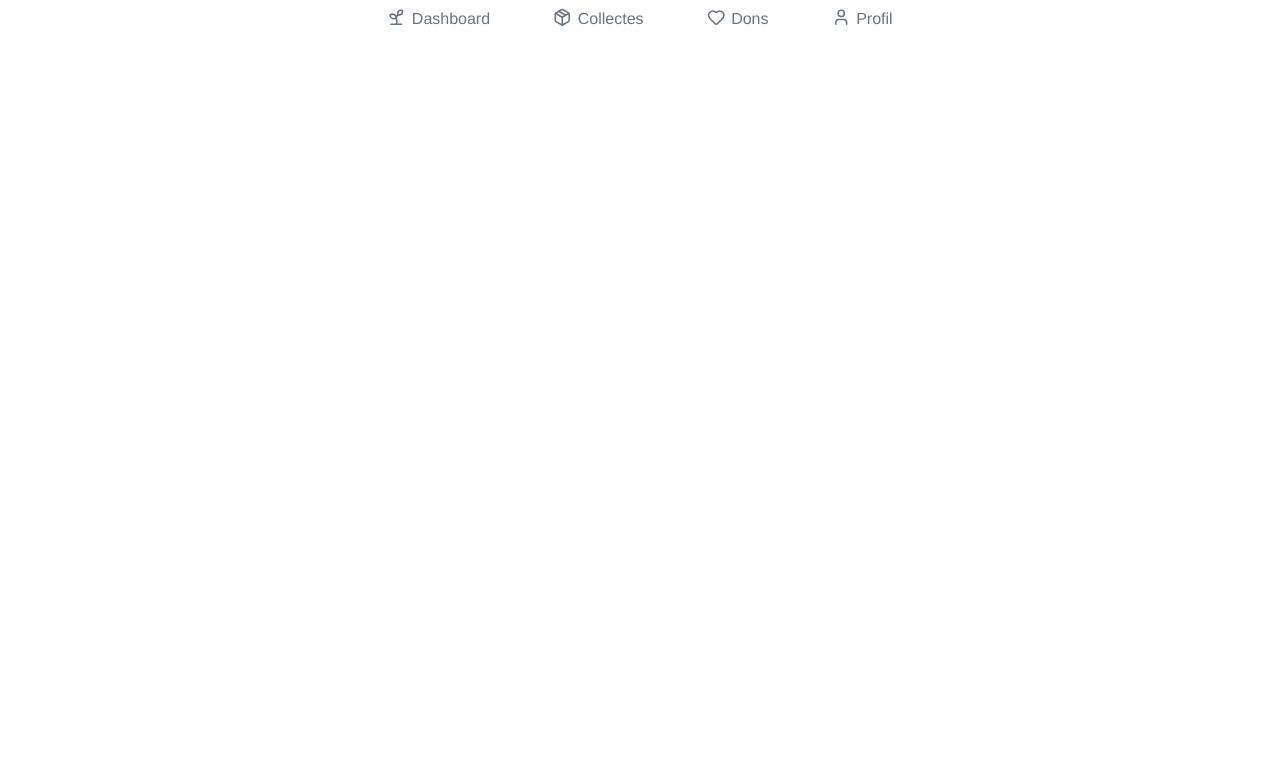
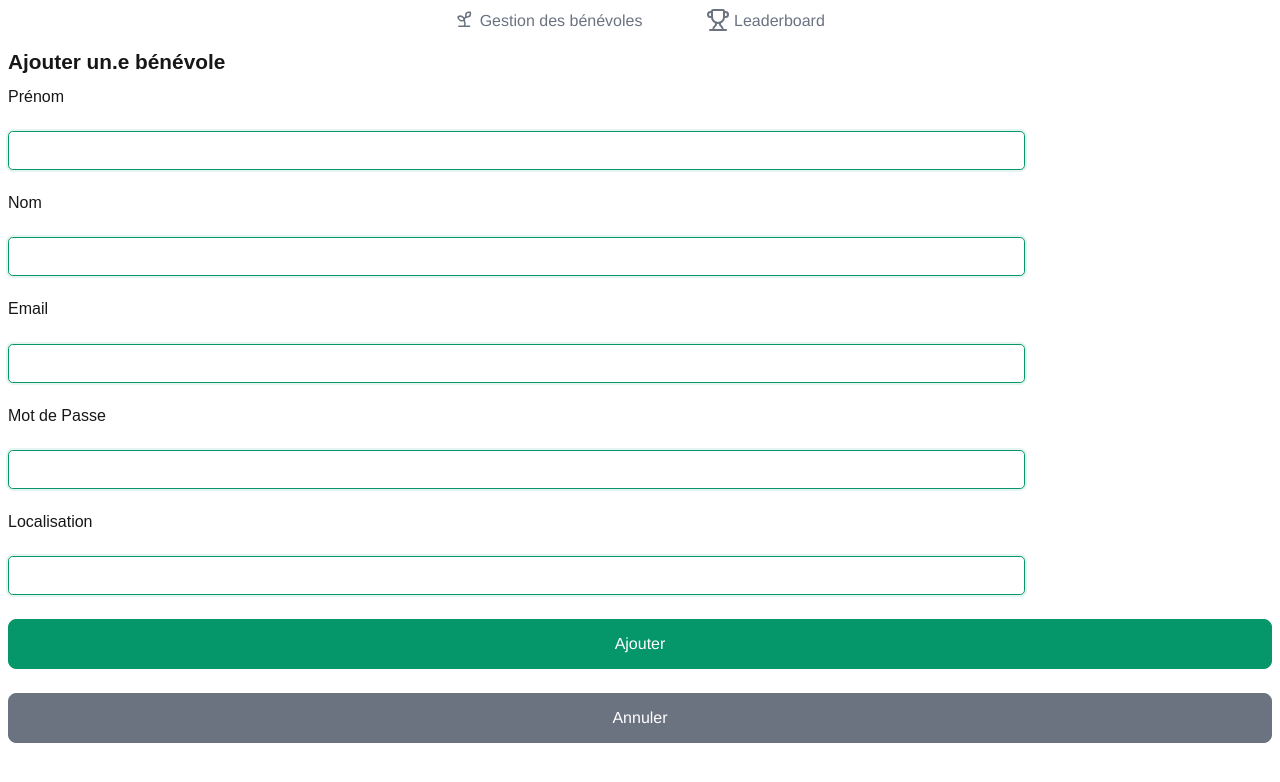
Before and after one commit to Vikybu/Adaction_front, a Vue app: page / in a window 1280 px wide. Shown: the top 782 px of the page. Built offline with nearby package versions, Linux system fonts and the light colour scheme.

Commit message:
add: creation of the FormLayout compo

```diff
--- a/src/App.vue
+++ b/src/App.vue
@@ -1,7 +1,10 @@
 <script setup>
 //import { ref, computed } from 'vue'
 import MenuCompo from './components/MenuCompo.vue'
-import { menuItemVolunteer } from './assets/elements'
+import FormLayout from './components/FormLayout.vue'
+//import { menuItemVolunteer } from './assets/elements'
+import { menuItemAdmin } from './assets/elements'
+import { formLayoutCreationVolunteer } from './assets/elements'
 //import Collect from './Collect.vue'
 //import Donation from './Daonation.vue'
 //import Profil from './Profil.vue'
@@ -20,12 +23,18 @@ import { menuItemVolunteer } from './assets/elements'
 <template>
   <div class="card-header">
     <MenuCompo
-      v-for="item in menuItemVolunteer"
+      v-for="item in menuItemAdmin"
       :key="item.id"
       :svg="item.svg"
-      :menuElement="item.nameElement"
+      :nameElement="item.nameElement"
     />
   </div>
+  <FormLayout
+    :title="'Ajouter un.e bénévole'"
+    :fields="formLayoutCreationVolunteer"
+    :button1="'Ajouter'"
+    :button2="'Annuler'"
+  />
 </template>
 
 <style scoped>
--- a/src/assets/elements.js
+++ b/src/assets/elements.js
@@ -1,3 +1,47 @@
+export let menuItemAdmin = [
+  {
+    svg: `<svg
+        xmlns="http://www.w3.org/2000/svg"
+        width="20"
+        height="20"
+        viewBox="0 0 26 26"
+        fill="none"
+        stroke="currentColor"
+        stroke-width="2"
+        stroke-linecap="round"
+        stroke-linejoin="round"
+        class="lucide lucide-sprout-icon lucide-sprout"
+      >
+        <path
+          d="M14 9.536V7a4 4 0 0 1 4-4h1.5a.5.5 0 0 1 .5.5V5a4 4 0 0 1-4 4 4 4 0 0 0-4 4c0 2 1 3 1 5a5 5 0 0 1-1 3"
+        />
+        <path d="M4 9a5 5 0 0 1 8 4 5 5 0 0 1-8-4" />
+        <path d="M5 21h14" />
+      </svg>`,
+    nameElement: 'Gestion des bénévoles',
+    hrefElement: '#/gestionBene',
+  },
+  {
+    svg: `<svg xmlns="http://www.w3.org/2000/svg"
+      width="24" height="24"
+      viewBox="0 0 24 24"
+      fill="none"
+      stroke="currentColor"
+      stroke-width="2"
+      stroke-linecap="round"
+      stroke-linejoin="round"
+      class="lucide lucide-trophy-icon lucide-trophy">
+      <path d="M10 14.66v1.626a2 2 0 0 1-.976 1.696A5 5 0 0 0 7 21.978"/>
+      <path d="M14 14.66v1.626a2 2 0 0 0 .976 1.696A5 5 0 0 1 17 21.978"/>
+      <path d="M18 9h1.5a1 1 0 0 0 0-5H18"/>
+      <path d="M4 22h16"/><path d="M6 9a6 6 0 0 0 12 0V3a1 1 0 0 0-1-1H7a1 1 0 0 0-1 1z"/>
+      <path d="M6 9H4.5a1 1 0 0 1 0-5H6"/>
+    </svg>`,
+    nameElement: 'Leaderboard',
+    hrefElement: '#/leaderboard',
+  },
+]
+
 export let menuItemVolunteer = [
   {
     svg: `<svg
@@ -84,3 +128,11 @@ export let menuItemVolunteer = [
     hrefElement: '#/profil',
   },
 ]
+
+export let formLayoutCreationVolunteer = [
+  { nameElement: 'Prénom' },
+  { nameElement: 'Nom' },
+  { nameElement: 'Email' },
+  { nameElement: 'Mot de Passe' },
+  { nameElement: 'Localisation' },
+]
--- a/src/assets/main.css
+++ b/src/assets/main.css
@@ -1,7 +1,3 @@
-@tailwind base;
-@tailwind components;
-@tailwind utilities;
-
 /* Variables */
 :root {
   --background: #ffffff;
--- /dev/null
+++ b/src/components/FormLayout.vue
@@ -0,0 +1,77 @@
+<script setup>
+defineProps({
+  title: {
+    type: String,
+    required: true,
+  },
+  fields: {
+    type: Array,
+    required: true,
+  },
+  button1: {
+    type: String,
+    required: true,
+  },
+  button2: {
+    type: String,
+    required: true,
+  },
+})
+</script>
+
+<template>
+  <h1>{{ title }}</h1>
+  <form class="form-container">
+    <div class="div_input_form" v-for="(field, index) in fields" :key="index">
+      <label>
+        {{ field.nameElement }} <br />
+        <input />
+      </label>
+    </div>
+    <button class="button1" type="submit">{{ button1 }}</button>
+    <button class="button2" type="button">{{ button2 }}</button>
+  </form>
+</template>
+
+<style scoped>
+h1 {
+  font-size: 1.3rem;
+}
+
+.form-container {
+  display: flex;
+  flex-direction: column;
+  gap: 1.5rem;
+}
+
+input {
+  margin-top: 2%;
+  border: 1px solid var(--primary-color);
+  width: 80%;
+  height: 35px;
+  outline: none;
+  box-shadow: 0 0 0 2px rgba(5, 150, 105, 0.1);
+  border-radius: 0.3rem;
+  background-color: white;
+}
+
+.button1 {
+  font-family: 'Helvetica', 'sans-serif';
+  color: white;
+  font-size: 1rem;
+  border: 1px solid var(--primary-color);
+  border-radius: 0.5rem;
+  background-color: var(--primary-color);
+  height: 50px;
+}
+
+.button2 {
+  font-family: 'Helvetica', 'sans-serif';
+  color: white;
+  font-size: 1rem;
+  border: 1px solid var(--text-secondary);
+  border-radius: 0.5rem;
+  background-color: var(--text-secondary);
+  height: 50px;
+}
+</style>
--- a/src/components/MenuCompo.vue
+++ b/src/components/MenuCompo.vue
@@ -4,7 +4,7 @@ defineProps({
     type: String,
     required: true,
   },
-  menuElement: {
+  nameElement: {
     type: String,
     required: true,
   },
@@ -19,7 +19,7 @@ defineProps({
   <div class="div_menu_choice">
     <a :href="hrefElement">
       <span v-html="svg"></span>
-      {{ menuElement }}
+      {{ nameElement }}
     </a>
   </div>
 </template>
```
